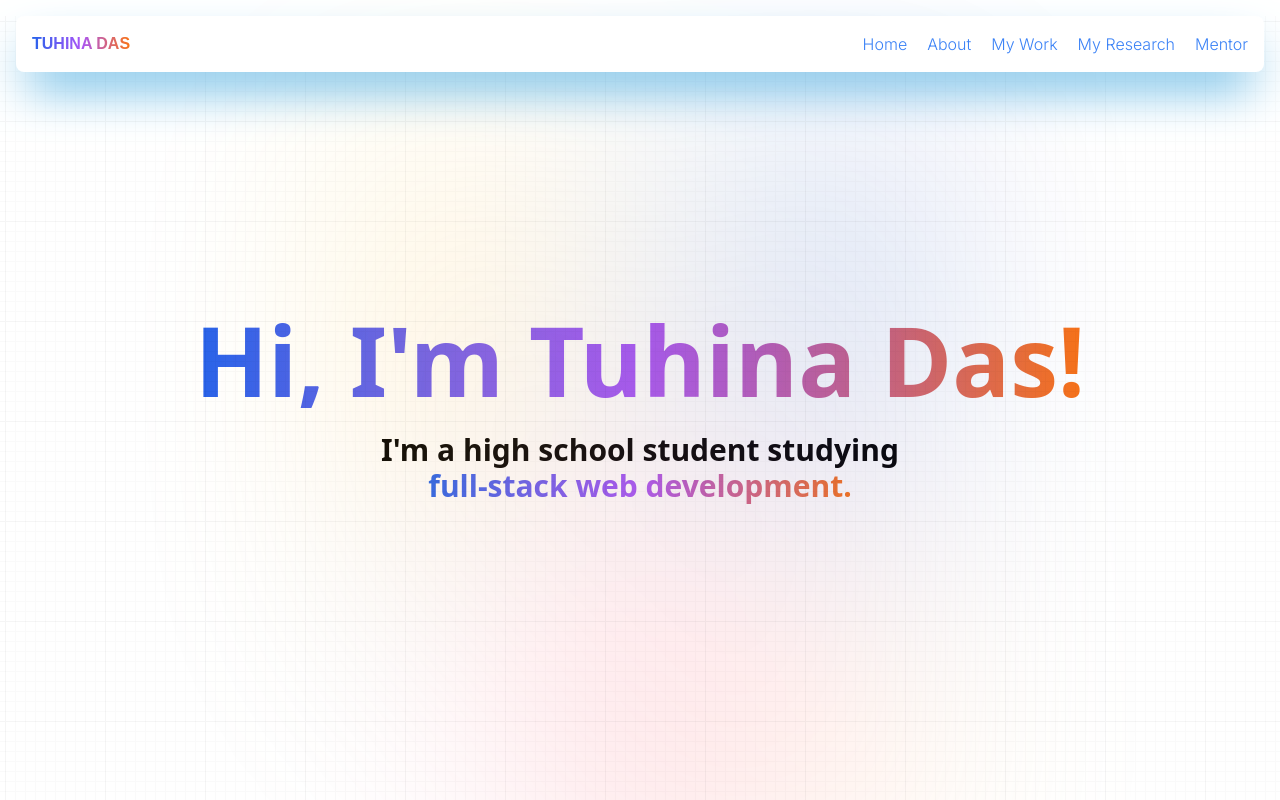
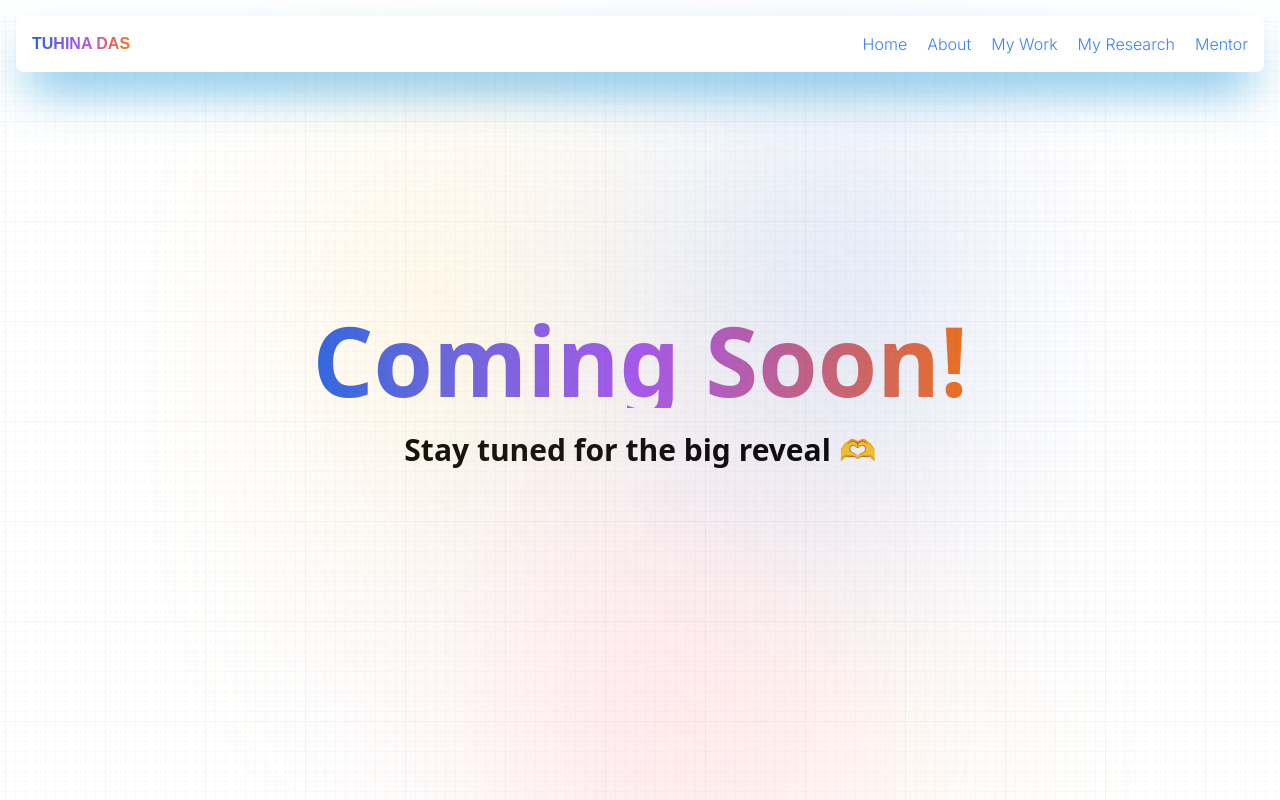
Before and after one commit to tuhina-das/portfolio, a Next.js app: page / in a window 1280 px wide. Built offline with nearby package versions, Linux system fonts and the light colour scheme.

Commit message:
testing out text edits

```diff
--- a/app/page.js
+++ b/app/page.js
@@ -22,14 +22,18 @@ export default function Home() {
       </div>
       {/* Home Page Content */}
       <div className="mx-auto text-center max-w-5xl my-[30vh] px-3">
-        <h1 className="text-8xl gradient_text">Hi, I&apos;m Tuhina Das!</h1>
+        {/* <h1 className="text-8xl gradient_text">Hi, I&apos;m Tuhina Das!</h1> */}
+        <h1 className="text-8xl gradient_text">Coming Soon!</h1>
         <div className="mt-[3vh]">
-          <h2 className="text-3xl font-semibold">
+          {/* <h2 className="text-3xl font-semibold">
             I&apos;m a high school student studying
           </h2>
           <h2 className="text-3xl mx-2 gradient_text">
             {" "}
             full-stack web development.
+          </h2> */}
+          <h2 className="text-3xl font-semibold">
+            Stay tuned for the big reveal 🫶
           </h2>
         </div>
       </div>
```
